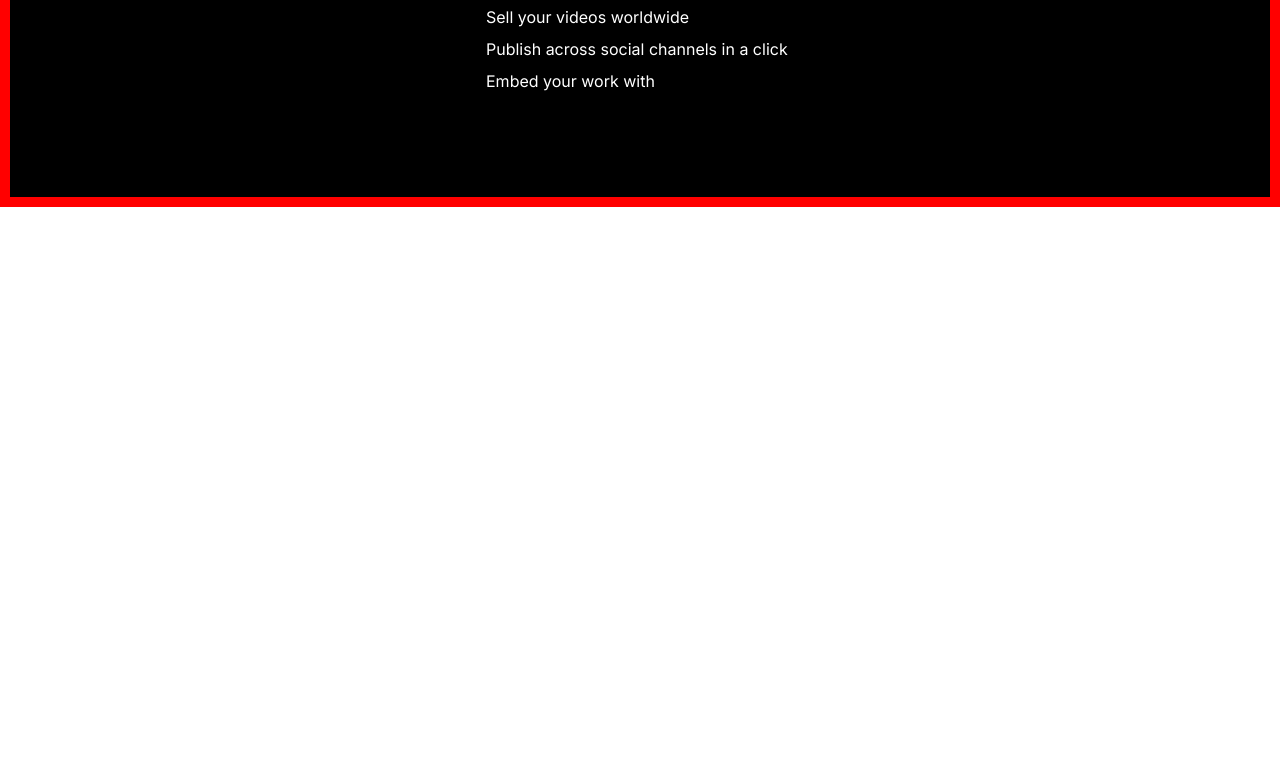
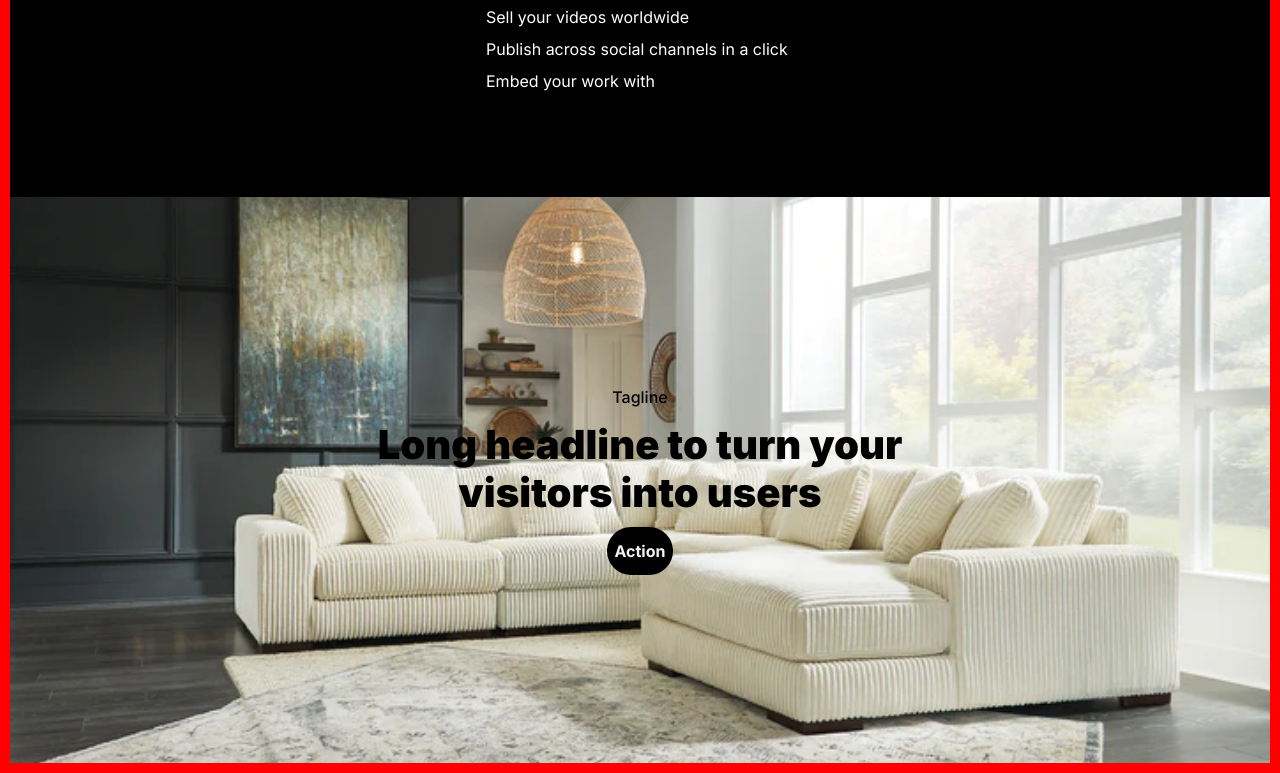
Before and after one commit to nikabliadze23/task10, a plain HTML site: page index.html in a window 1280 px wide. Shown: the part 1231-2004 px from the top of the page. Before the commit the page ends 1438 px from the top, so only its background shows below. Drawn offline with Linux system fonts and the light colour scheme.

Commit message:
add section 4

```diff
--- a/CSS/style.css
+++ b/CSS/style.css
@@ -223,3 +223,54 @@ h3 {
 .S_Child2 ul li {
   margin-bottom: 8px;
 }
+
+/* ENDIGNG OF SECTION 3  */
+
+/* ?SEction 4  */
+
+.Section_4 {
+  background: url(../Photos/studio.webp);
+  height: 566px;
+  background-repeat: no-repeat;
+  background-size: cover;
+  background-position: center;
+  display: flex;
+  justify-content: center;
+  align-items: center;
+}
+
+.SectionDiv_4 {
+  display: flex;
+  justify-content: center;
+  align-items: center;
+  flex-direction: column;
+  text-align: center;
+}
+
+.S4_P {
+  font-style: normal;
+  font-weight: 500;
+  font-size: 16px;
+  line-height: 24px;
+  color: #000000;
+}
+
+h4 {
+  font-style: normal;
+  font-weight: 900;
+  font-size: 40px;
+  line-height: 48px;
+  color: #000000;
+  width: 60%;
+  margin-top: 12px;
+  margin-bottom: 10px;
+}
+
+.S4_action_div {
+  background: #000000;
+  border-radius: 32px;
+  display: flex;
+  justify-content: center;
+  align-items: center;
+  width: 7.3%;
+}
--- a/index.html
+++ b/index.html
@@ -1,23 +1,21 @@
 <!DOCTYPE html>
 <html lang="en">
-
   <head>
-    <meta charset="UTF-8">
-    <meta http-equiv="X-UA-Compatible" content="IE=edge">
-    <meta name="viewport" content="width=device-width, initial-scale=1.0">
+    <meta charset="UTF-8" />
+    <meta http-equiv="X-UA-Compatible" content="IE=edge" />
+    <meta name="viewport" content="width=device-width, initial-scale=1.0" />
     <title>Document</title>
-    <link rel="stylesheet" href="CSS/reset.css">
-    <link rel="stylesheet" href="CSS/style.css">
+    <link rel="stylesheet" href="CSS/reset.css" />
+    <link rel="stylesheet" href="CSS/style.css" />
   </head>
 
   <body>
     <!--!Container  -->
     <div class="container">
-
       <!-- ?HEADER  -->
       <header>
         <!-- IMAGE  -->
-            <img src="Photos/Logo (Black).svg" alt="">
+        <img src="Photos/Logo (Black).svg" alt="" />
         <!-- ?HEADER NAV  -->
         <nav>
           <ul class="header_ul">
@@ -37,15 +35,15 @@
         <!-- ?Main Div  -->
         <div class="SectionDiv">
           <div class="SectionDiv_1">
-
             <h2>Medium length display headline</h2>
 
-                    <p class="SectionDiv_1_P">Separated they live in Bookmarks right at the coast of the famous
-                        Semantics, large language </p>
+            <p class="SectionDiv_1_P">
+              Separated they live in Bookmarks right at the coast of the famous
+              Semantics, large language
+            </p>
             <div class="Action_P_div">
               <div class="P_DIV">
                 <p class="ActionP2">Action</p>
-
               </div>
               <p class="ActionP_2">
                 5,000 people like you have purchased this product!
@@ -54,12 +52,10 @@
           </div>
 
           <div class="SectionDiv_img">
-                    <img src="Photos/Sectionimg.png" alt="">
+            <img src="Photos/Sectionimg.png" alt="" />
           </div>
-
         </div>
         <!-- ?Ending of main div  -->
-
       </section>
       <!-- ?ENDING OF SECTION 1 -->
 
@@ -67,40 +63,36 @@
 
       <section class="Section_2">
         <div class="MotherDiv">
-
           <div class="Child1">
             <div class="Child_1_div">
-                        <div class="circule">
-                        </div>
+              <div class="circule"></div>
               <p class="Feature_P">Feature one</p>
             </div>
             <p class="Section_text">
-                        All base UI elements are made using Nested Symbols and shared styles that are logically
-                        connected with one another.
+              All base UI elements are made using Nested Symbols and shared
+              styles that are logically connected with one another.
             </p>
           </div>
 
           <div class="Child1">
             <div class="Child_1_div">
-                        <div class="circule">
-                        </div>
+              <div class="circule"></div>
               <p class="Feature_P">Feature one</p>
             </div>
             <p class="Section_text">
-                        All base UI elements are made using Nested Symbols and shared styles that are logically
-                        connected with one another.
+              All base UI elements are made using Nested Symbols and shared
+              styles that are logically connected with one another.
             </p>
           </div>
 
           <div class="Child1">
             <div class="Child_1_div">
-                        <div class="circule">
-                        </div>
+              <div class="circule"></div>
               <p class="Feature_P">Feature one</p>
             </div>
             <p class="Section_text">
-                        All base UI elements are made using Nested Symbols and shared styles that are logically
-                        connected with one another.
+              All base UI elements are made using Nested Symbols and shared
+              styles that are logically connected with one another.
             </p>
           </div>
         </div>
@@ -111,45 +103,48 @@
 
       <section class="Section_3">
         <div class="MotherDiv2">
-
           <div class="S_Child1">
-                    <img class="Section3_img" src="Photos/img.jpg" alt="">
+            <img class="Section3_img" src="Photos/img.jpg" alt="" />
           </div>
 
           <div class="S_Child2">
             <h3>
-                        Long headline on two lines to turn your visitors into users and achieve more
+              Long headline on two lines to turn your visitors into users and
+              achieve more
             </h3>
             <ul>
-                        <li class="lite_li">Separated they live in Bookmarks right at the coast of the famous Semantics, large language
-                            ocean
+              <li class="lite_li">
+                Separated they live in Bookmarks right at the coast of the
+                famous Semantics, large language ocean
               </li>
 
-                        <li>
-                            Showcase and embed your work with
-                        </li>
+              <li>Showcase and embed your work with</li>
 
-                        <li>
-                            Sell your videos worldwide
-                        </li>
+              <li>Sell your videos worldwide</li>
 
-                        <li>
-                            Publish across social channels in a click
-                        </li>
+              <li>Publish across social channels in a click</li>
 
-                        <li>
-                            Embed your work with
-                        </li>
+              <li>Embed your work with</li>
             </ul>
           </div>
+        </div>
+      </section>
+      <!-- ENDING OF SECTION 3  -->
 
+      <!-- ?SECTION 4 -->
+      <section class="Section_4">
+        <div class="SectionDiv_4">
+            <p class="S4_P">Tagline</p>
+
+            <h4>
+                Long headline to turn your visitors into users
+            </h4>
+            <div class="S4_action_div">
+                <p class="Action_P">Action</p>
+            </div>
         </div>
       </section>
     </div>
     <!-- !ENDING OF CONTAINER  -->
-
-
-
   </body>
-
 </html>
```
Also changed, not shown: Photos/studio.webp (added). Lines whose indentation alone changed are shown as unchanged.
